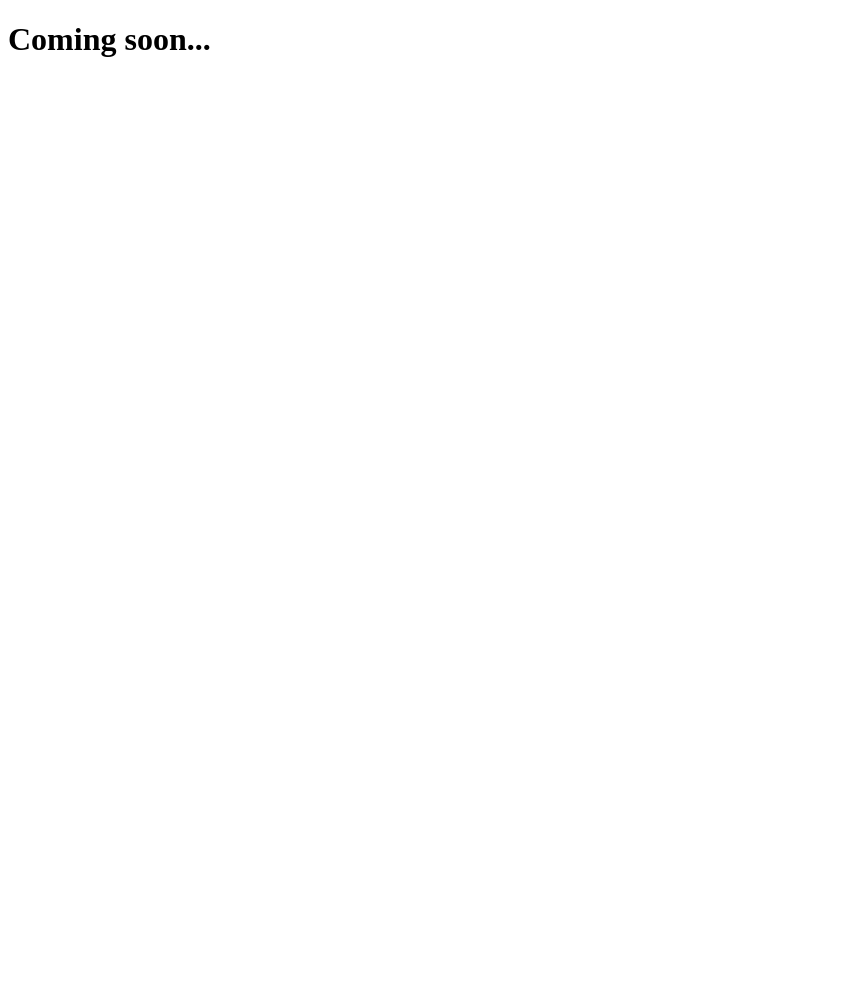
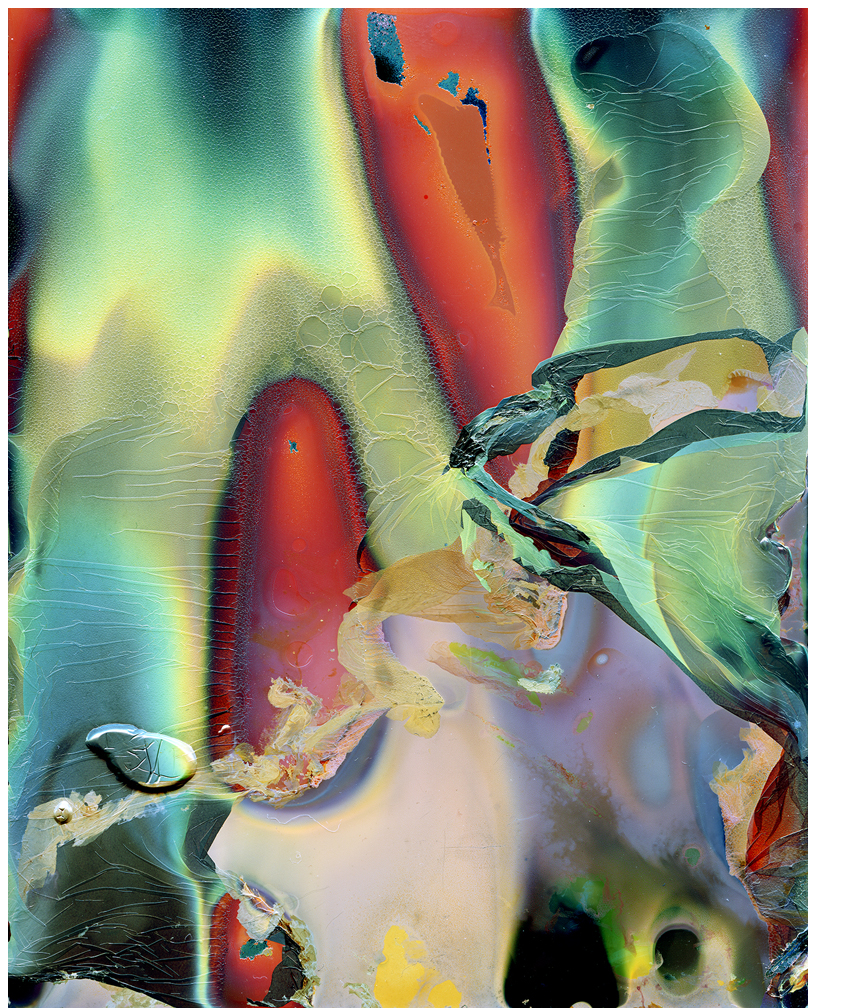
Before and after one commit to utilisateur387/git_101, a plain HTML site: page index.html in a window 1280 px wide. Shown: the top 1008 px of the page, without its empty margins (0-863 px from the left). Before the commit the page ends 800 px from the top, so only its background shows below. Drawn offline with Linux system fonts and the light colour scheme.

Commit message:
Added an image

```diff
--- a/index.html
+++ b/index.html
@@ -4,6 +4,7 @@
 	<title></title>
 </head>
 <body>
+	<img src="03.jpg">
 	<h1>Coming soon...</h1>
 </body>
 </html>
```
Also changed, not shown: 03.jpg (added).
